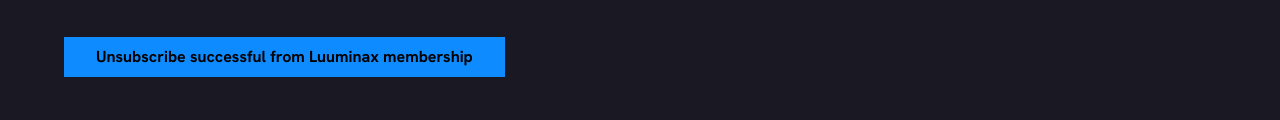
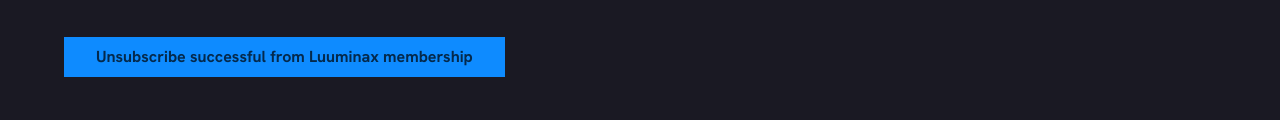
Before and after one commit to Rob14319/LUUMINAX3, a plain HTML site: page index.html in a window 1280 px wide. Shown: the part 309-429 px from the top of the page. Drawn offline with nearby package versions, Linux system fonts and the light colour scheme.

Commit message:
Update index.html

```diff
--- a/index.html
+++ b/index.html
@@ -28,7 +28,7 @@
       </div>
       <div class="loginbtn flex align-center">
         <button
-          class="bg-[#0E8BFF] hover:bg-blue-700 text-base leading-6 font-bold text-black mt-10 px-8 py-2"
+          class="bg-[#0E8BFF] hover:bg-blue-700 text-opacity-70 text-base leading-6 font-bold text-black mt-10 px-8 py-2"
         >
           Unsubscribe successful from Luuminax membership
         </button>
```
